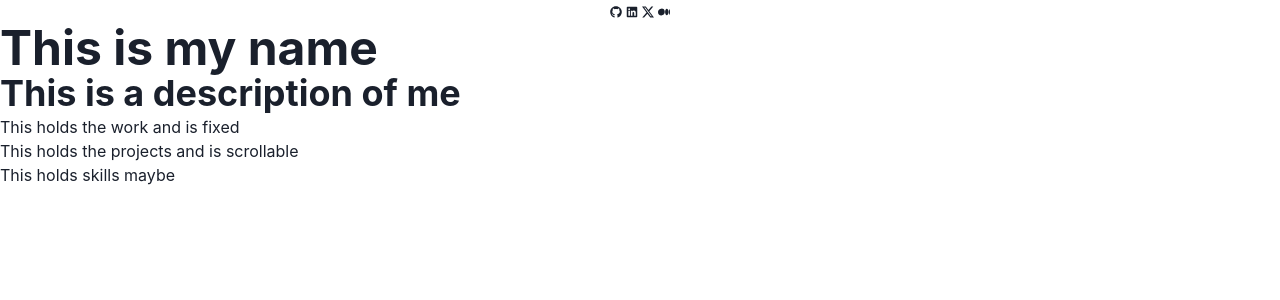
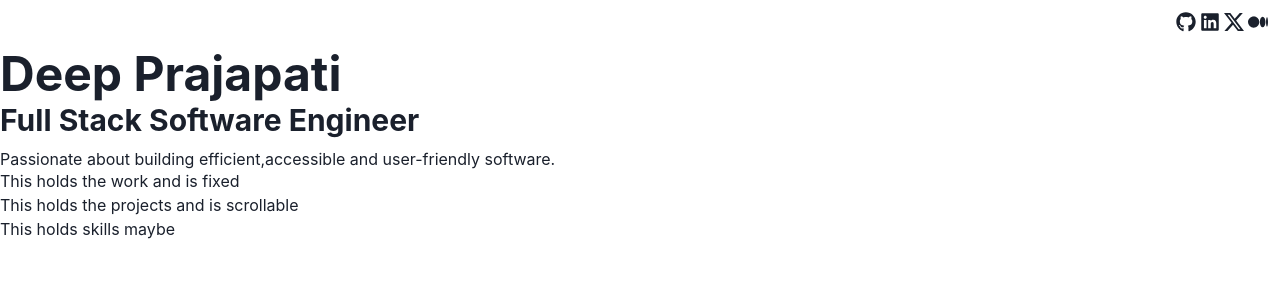
Before and after one commit to dprajapati4/v2-website, a Next.js app: page / in a window 1280 px wide. Shown: the top 300 px of the page. Built offline with nearby package versions, Linux system fonts and the light colour scheme.

Commit message:
add headings

```diff
--- a/src/app/_components/SocialLink.js
+++ b/src/app/_components/SocialLink.js
@@ -8,8 +8,8 @@ export const SocialLink = ({ social }) => {
       <Icon
         as={icon}
         aria-label={name}
-        w={3}
-        h={3}
+        w={5}
+        h={5}
         _hover={{ color: "teal.500" }}
       />
     </Link>
--- a/src/app/page.js
+++ b/src/app/page.js
@@ -1,22 +1,35 @@
 "use client";
 
-import { Box, Heading, IconButton } from "@chakra-ui/react";
+import { Box, Heading } from "@chakra-ui/react";
 import { socials } from "./_lib/data";
 import { SocialLink } from "./_components/SocialLink";
 
 export default function Home() {
   return (
     <Box minH={"100vh"} display={"flex"} flexDir={"column"}>
-      <Box display="flex" justifyContent="center" alignItems="center" gap="1">
+      <Box
+        display="flex"
+        flexWrap={"wrap"}
+        justifyContent="right"
+        alignItems="center"
+        gap="1"
+        m={3}
+      >
         {socials.map((social) => (
           <SocialLink social={social} key={social.name} />
         ))}
       </Box>
 
       <Heading as="h1" size="2xl">
-        This is my name
+        Deep Prajapati
       </Heading>
-      <Heading as={"h2"}>This is a description of me</Heading>
+      <Heading as="h2" size="lg" mt="1">
+        Full Stack Software Engineer
+      </Heading>
+      <Heading as={"h3"} size="sm" fontWeight="400" mt="3">
+        Passionate about building efficient,accessible and user-friendly
+        software.
+      </Heading>
       <Box>
         <Box>This holds the work and is fixed</Box>
         <Box>This holds the projects and is scrollable</Box>
```
